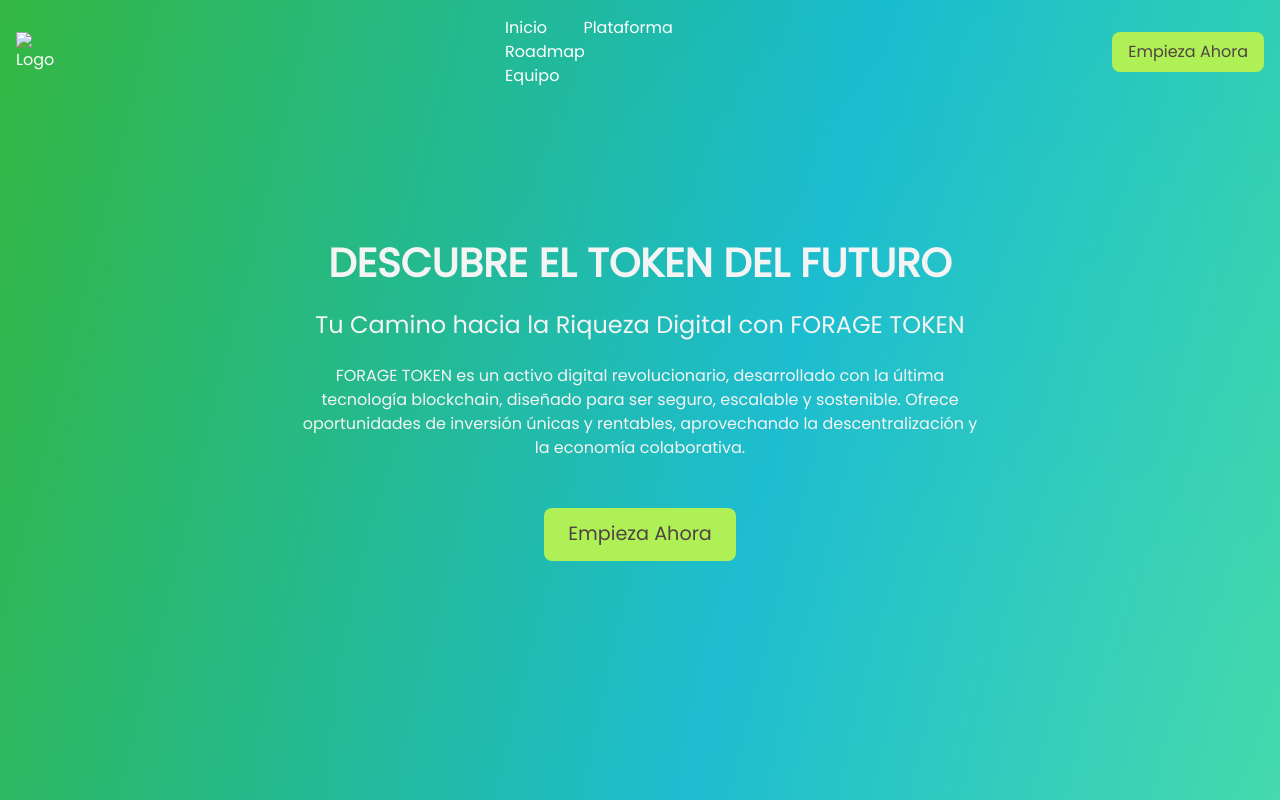
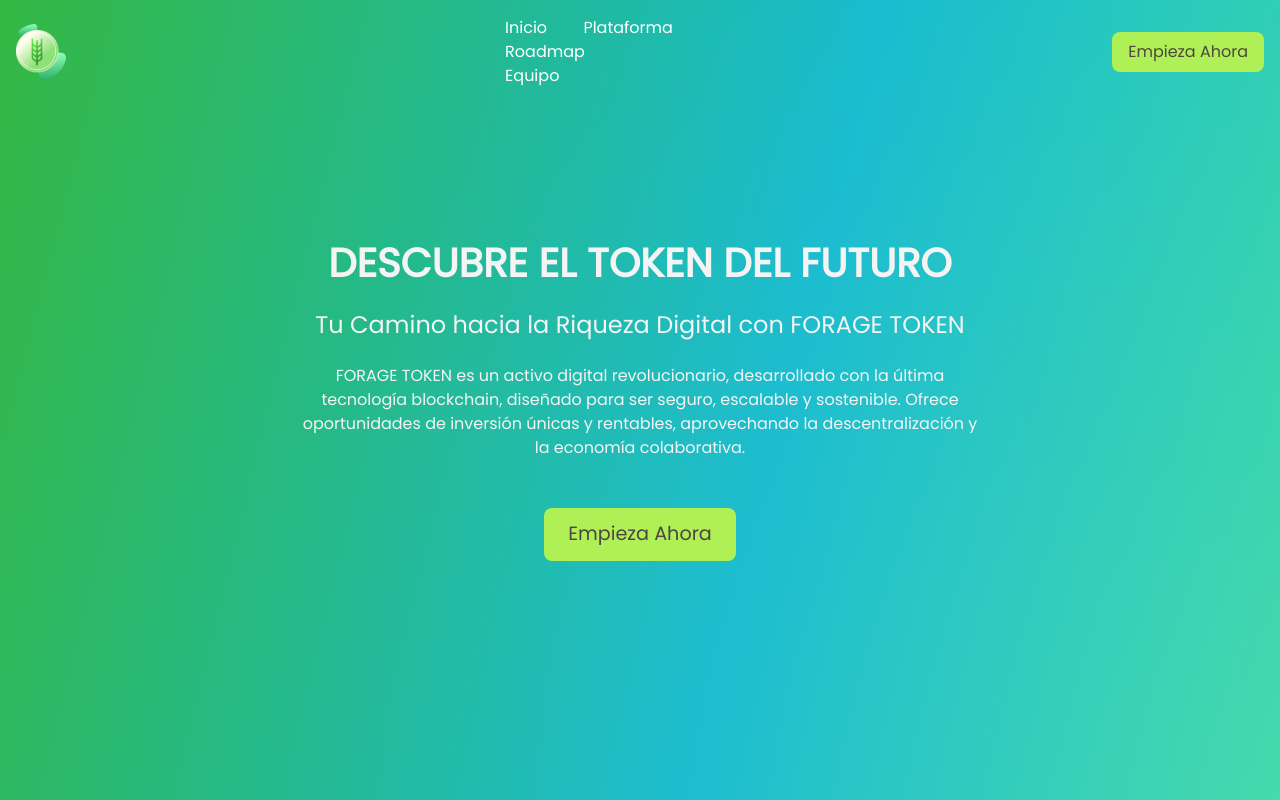
Before and after one commit to alfredoeduran/FORAGE, a plain HTML site: page index.html in a window 1280 px wide. Shown: the top 800 px of the page. Drawn offline with nearby package versions, Linux system fonts and the light colour scheme; the site is published under a folder, as on GitHub Pages, so addresses that start at the root find nothing.

Commit message:
Ajuste para ubicar el logo

```diff
--- a/index.html
+++ b/index.html
@@ -15,7 +15,7 @@
 
     <header id="main-header" class="d-flex justify-content-between align-items-center p-3 fixed-top">
         <div class="logo d-flex align-items-center">
-            <img src="/img/foragelogo.png" alt="Logo" width="50">
+            <img src="img/foragelogo.png" alt="Logo" width="50">
         </div>
         <nav id=" navbar nav-menu" class="nav-menu ">
             <a href="#">Inicio</a>
```
